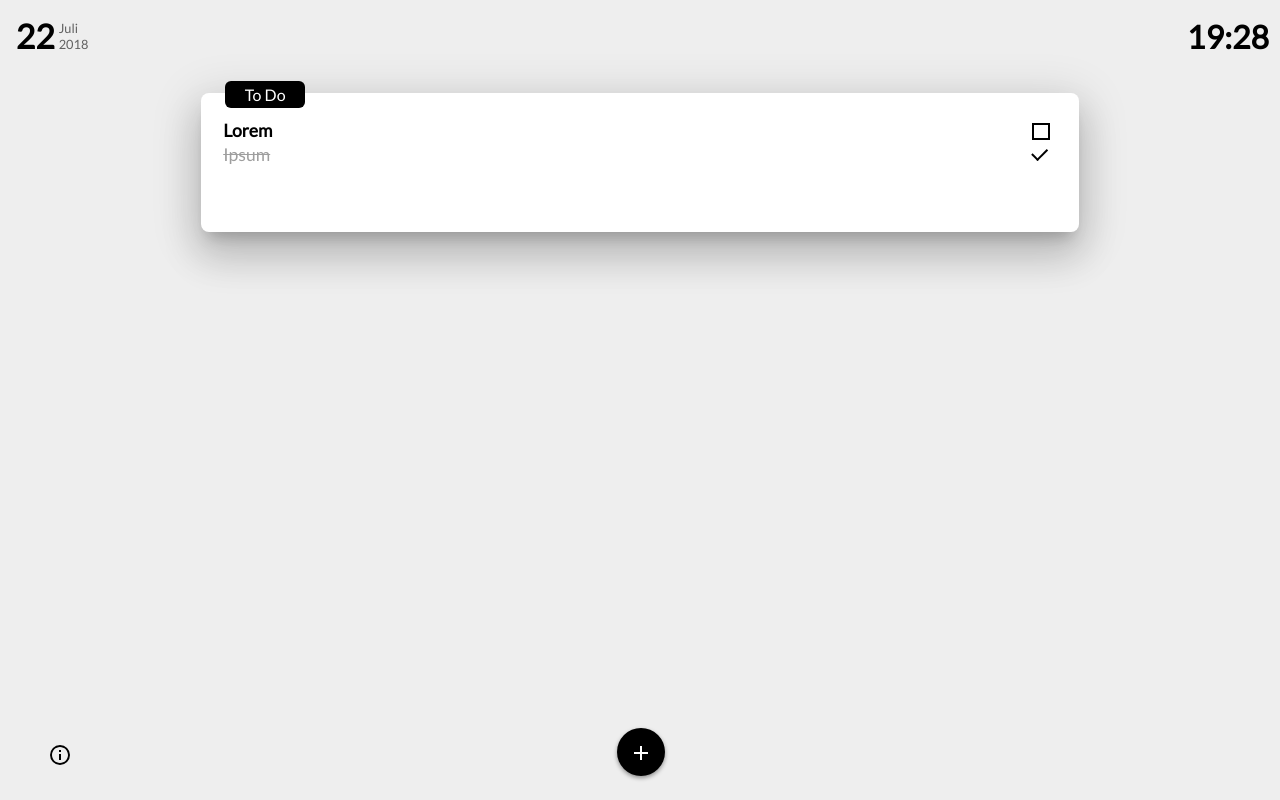
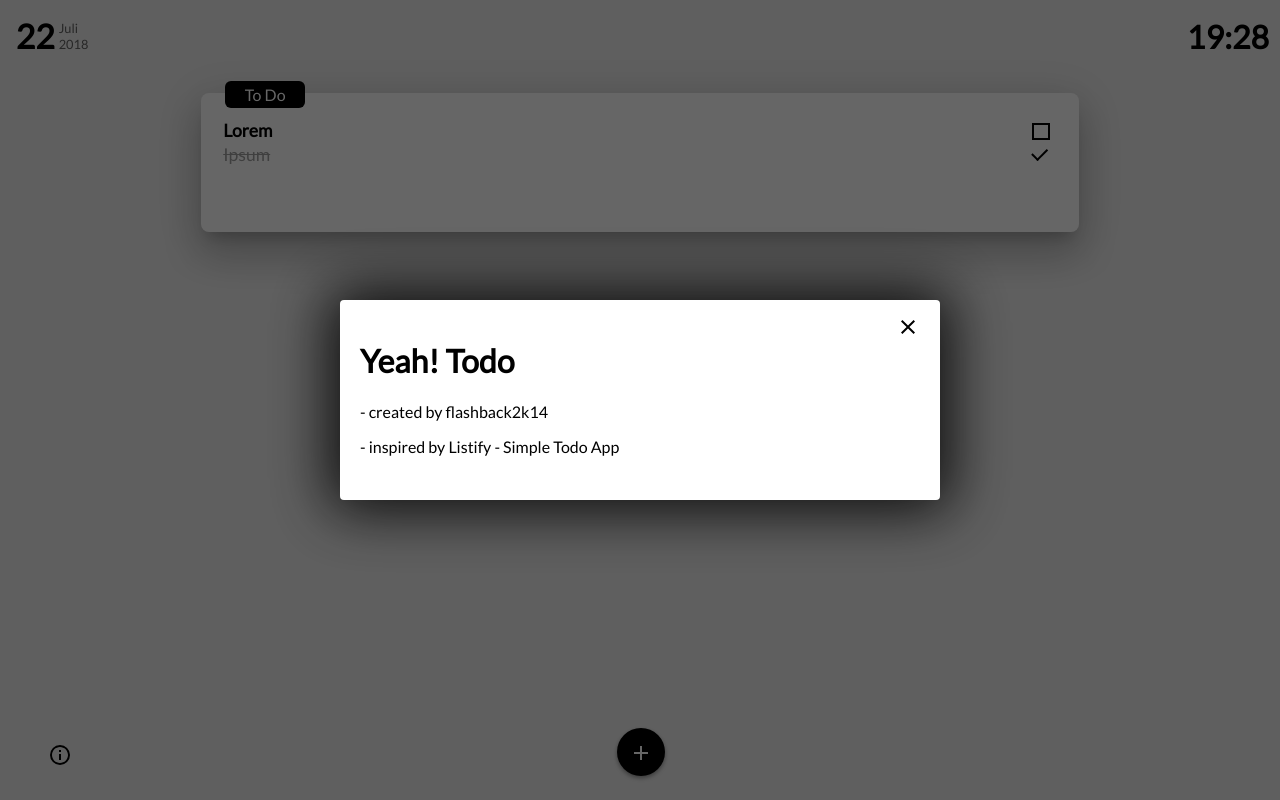
Before and after one commit to flashback2k14/YeahTodoReact, a React (Create React App) app: page / in a window 1280 px wide. Both pictures are taken after a click on the element 60 px from the left and 756 px from the top of the page. Built offline with nearby package versions, Linux system fonts and the light colour scheme.

Commit message:
add info modal

```diff
--- a/src/components/footer/OpenInfo.css
+++ b/src/components/footer/OpenInfo.css
@@ -10,3 +10,54 @@
   background: lavenderblush;
   border-radius: 50%;
 }
+
+.modal-overlay {
+  position: fixed;
+  top: 0;
+  left: 0;
+  width: 100%;
+  height: 100%;
+  z-index: 50;
+  background: rgba(0, 0, 0, 0.6);
+}
+
+.modal {
+  display: block;
+  width: 600px;
+  max-width: 100%;
+  height: 200px;
+  max-height: 100%;
+  position: fixed;
+  left: 50%;
+  top: 50%;
+  z-index: 100;
+  transform: translate(-50%, -50%);
+  background: white;
+  box-shadow: 0 0 60px 10px rgba(0, 0, 0, 0.9);
+  border-radius: 4px;
+}
+
+.modal-close_button {
+  position: absolute;
+  top: 10px;
+  right: 10px;
+  z-index: 1;
+  border: 0;
+  padding: 5px 10px;
+  font-size: 1.3rem;
+  cursor: pointer;
+}
+
+.modal-content {
+  position: absolute;
+  top: 0;
+  left: 0;
+  width: calc(100%-40px);
+  height: calc(100%-70px);
+  overflow: auto;
+  padding: 20px 50px 20px 20px;
+}
+
+.modal_closed {
+  display: none;
+}
--- a/src/components/footer/OpenInfo.tsx
+++ b/src/components/footer/OpenInfo.tsx
@@ -2,13 +2,18 @@
 import "./OpenInfo.css";
 
 export class OpenInfo extends React.Component {
-  private _handleClick = () => {
-    alert("Info Button clicked");
+  private _refModalOverlay: any;
+  private _refModal: any;
+
+  private _toggle = () => {
+    this._refModal.classList.toggle("modal_closed");
+    this._refModalOverlay.classList.toggle("modal_closed");
   };
 
   public render() {
     return (
-      <div className="container-info" onClick={this._handleClick}>
+      <div>
+        <div className="container-info" onClick={this._toggle}>
           <svg
             xmlns="http://www.w3.org/2000/svg"
             width="24"
@@ -19,6 +24,33 @@
             <path d="M11,9H13V7H11M12,20C7.59,20 4,16.41 4,12C4,7.59 7.59,4 12,4C16.41,4 20,7.59 20,12C20,16.41 16.41,20 12,20M12,2A10,10 0 0,0 2,12A10,10 0 0,0 12,22A10,10 0 0,0 22,12A10,10 0 0,0 12,2M11,17H13V11H11V17Z" />
           </svg>
         </div>
+
+        <div
+          className="modal-overlay modal_closed"
+          ref={ref => (this._refModalOverlay = ref)}
+        />
+        <div className="modal modal_closed" ref={ref => (this._refModal = ref)}>
+          <svg
+            className="modal-close_button"
+            onClick={this._toggle}
+            xmlns="http://www.w3.org/2000/svg"
+            width="24"
+            height="24"
+            viewBox="0 0 24 24"
+            fill="black"
+          >
+            <path d="M19,6.41L17.59,5L12,10.59L6.41,5L5,6.41L10.59,12L5,17.59L6.41,19L12,13.41L17.59,19L19,17.59L13.41,12L19,6.41Z" />
+          </svg>
+          <div className="modal-content">
+            <h1>Yeah! Todo</h1>
+            <p>- created by flashback2k14</p>
+            <p>- inspired by Listify - Simple Todo App</p>
+          </div>
+        </div>
+      </div>
     );
   }
 }
+
+// https://itunes.apple.com/de/app/listify-simple-todo-app/id1410668897?mt=8
+// https://github.com/flashback2k14
```
Lines whose indentation alone changed are shown as unchanged.
